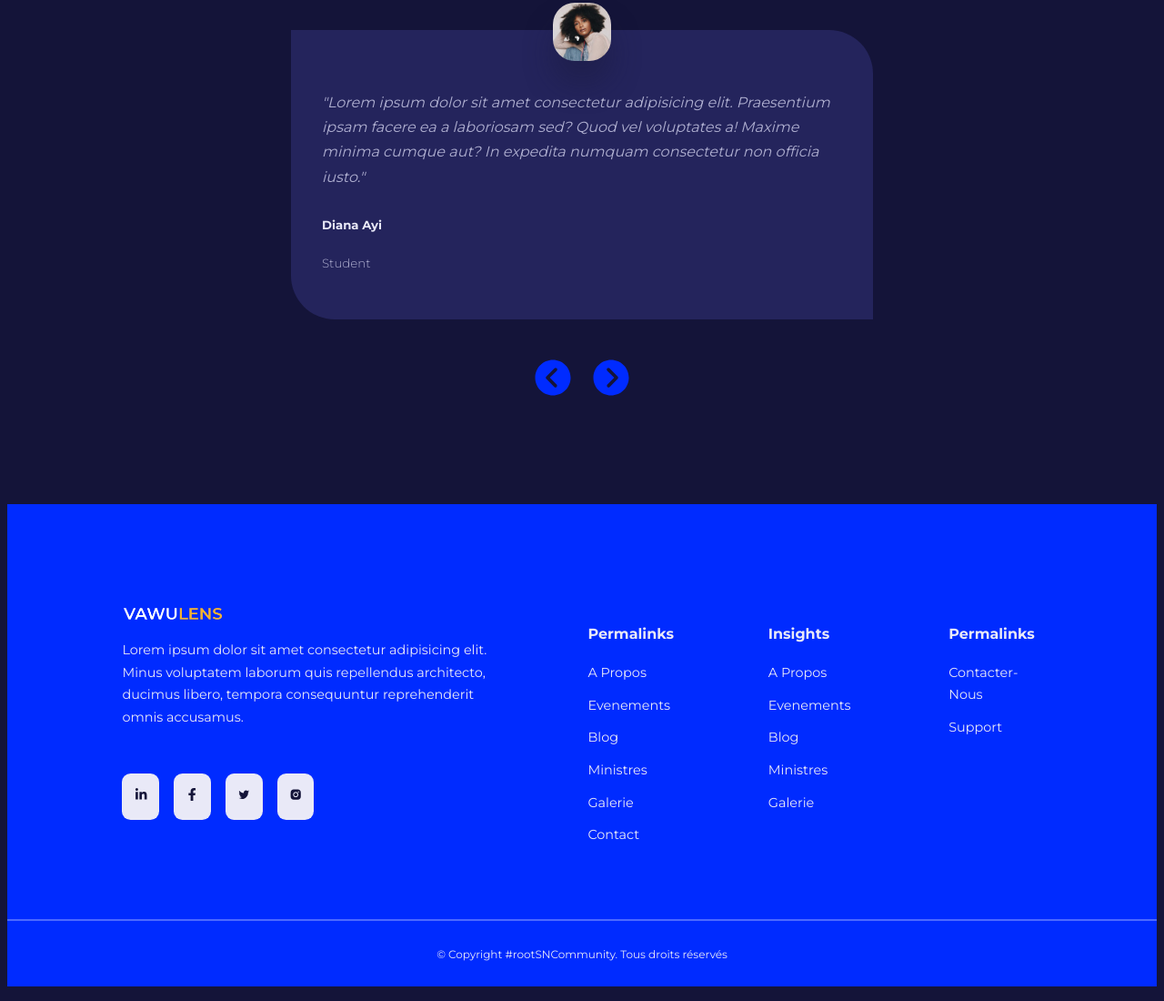
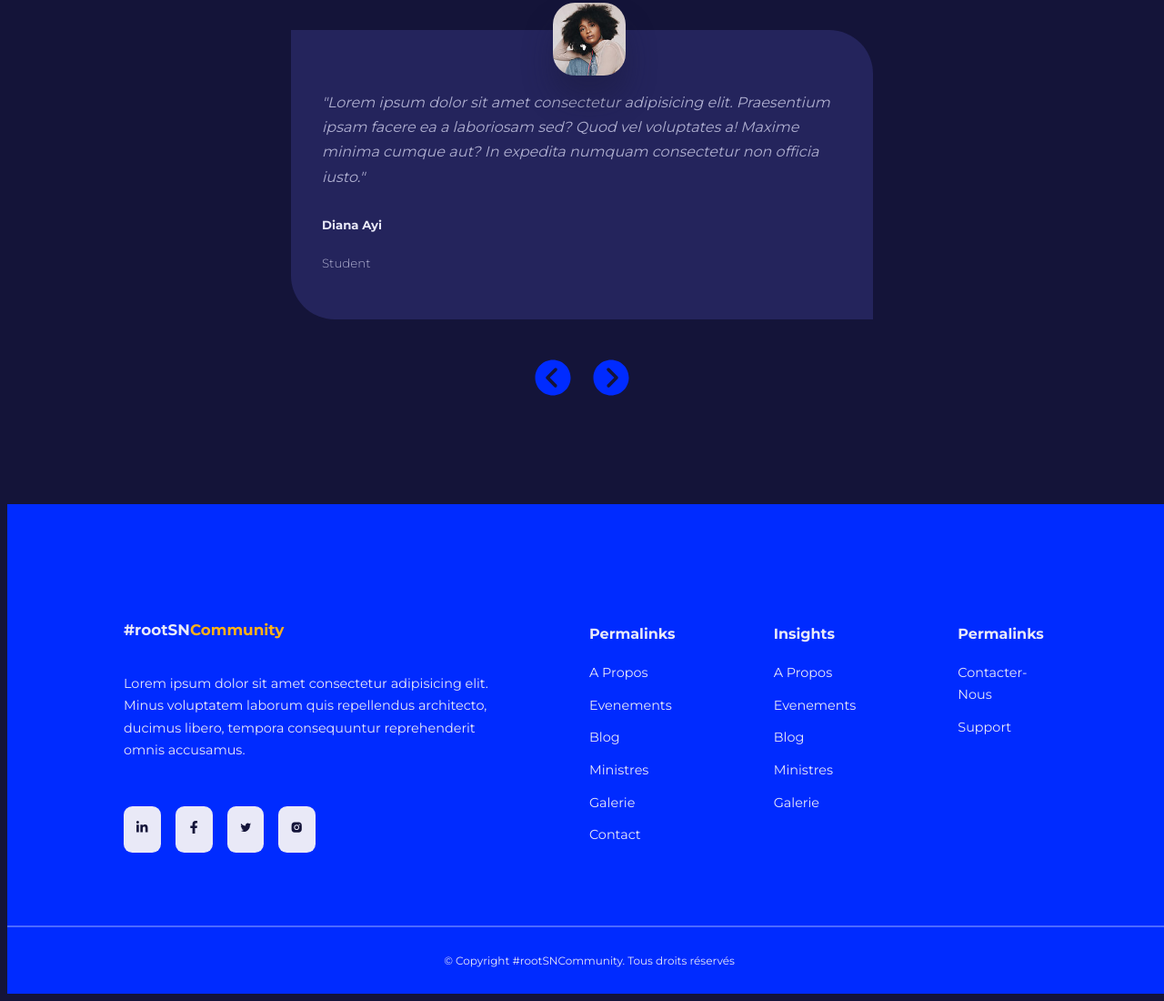
Before and after one commit to RootSN-Comminuty/communityRootsn_webSite_Officiel, a React (Create React App) app: page / in a window 1280 px wide. Shown: the part 3287-4387 px from the top of the page at 91% size. Built offline with nearby package versions, Linux system fonts and the light colour scheme.

Commit message:
Update Footer Section

```diff
--- a/src/components/Footer.jsx
+++ b/src/components/Footer.jsx
@@ -1,5 +1,5 @@
 import { Link } from "react-router-dom"
-import Logo from '../images/logo.png'
+// import Logo from '../images/logo.png'
 import { FaLinkedinIn } from "react-icons/fa"
 import { FaFacebookF } from "react-icons/fa"
 import { AiOutlineTwitter } from "react-icons/ai"
@@ -14,7 +14,8 @@ const Footer = () => {
             <div className="container footer__container">
                 <article>
                     <Link to="/" className="logo">
-                        <img src={Logo} alt="Footer Logo" />
+                        {/* <img src={Logo} alt="Footer Logo" /> */}
+                        <h3>#rootSN<span>Community</span></h3>
                     </Link>
                     <p>Lorem ipsum dolor sit amet consectetur adipisicing elit.
                         Minus voluptatem laborum quis repellendus architecto,
--- a/src/pages/home/home.css
+++ b/src/pages/home/home.css
@@ -169,8 +169,8 @@
 }
 
 .testimonial__avatar {
-    width: 4rem;
-    height: 4rem;
+    width: 5rem;
+    height: 5rem;
     border-radius: 1.5rem;
     box-decoration-break: 2px solid transparent;
     overflow: hidden;
@@ -219,6 +219,7 @@
 
 /* --------------------Footer Section-------------------- */
 footer {
+    width: 100vw;
     background: var(--color-primary);
     margin-top: 7rem;
     padding-top: 7rem;
@@ -227,6 +228,7 @@ footer {
 }
 
 .footer__container {
+    height: 100%;
     display: grid;
     grid-template-columns: 26rem 1fr 1fr 1fr;
     gap: 6rem;
```
